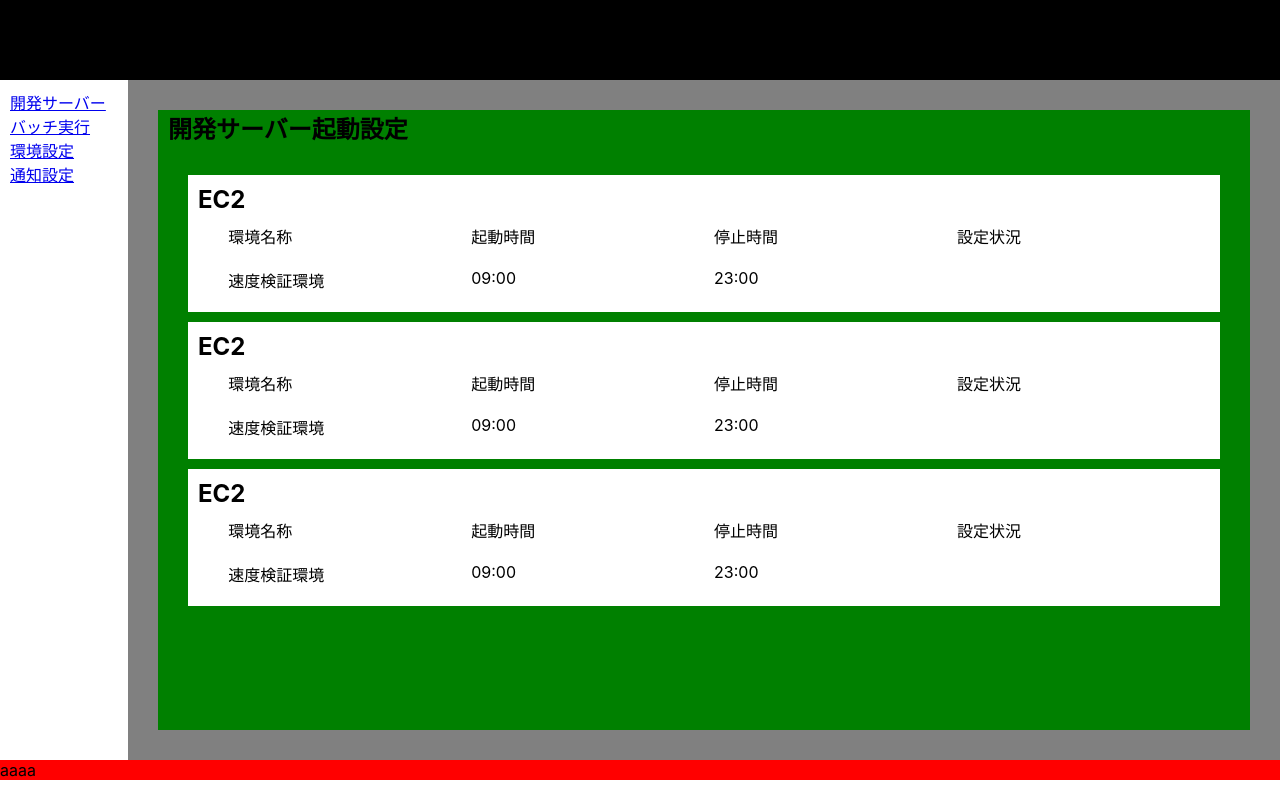
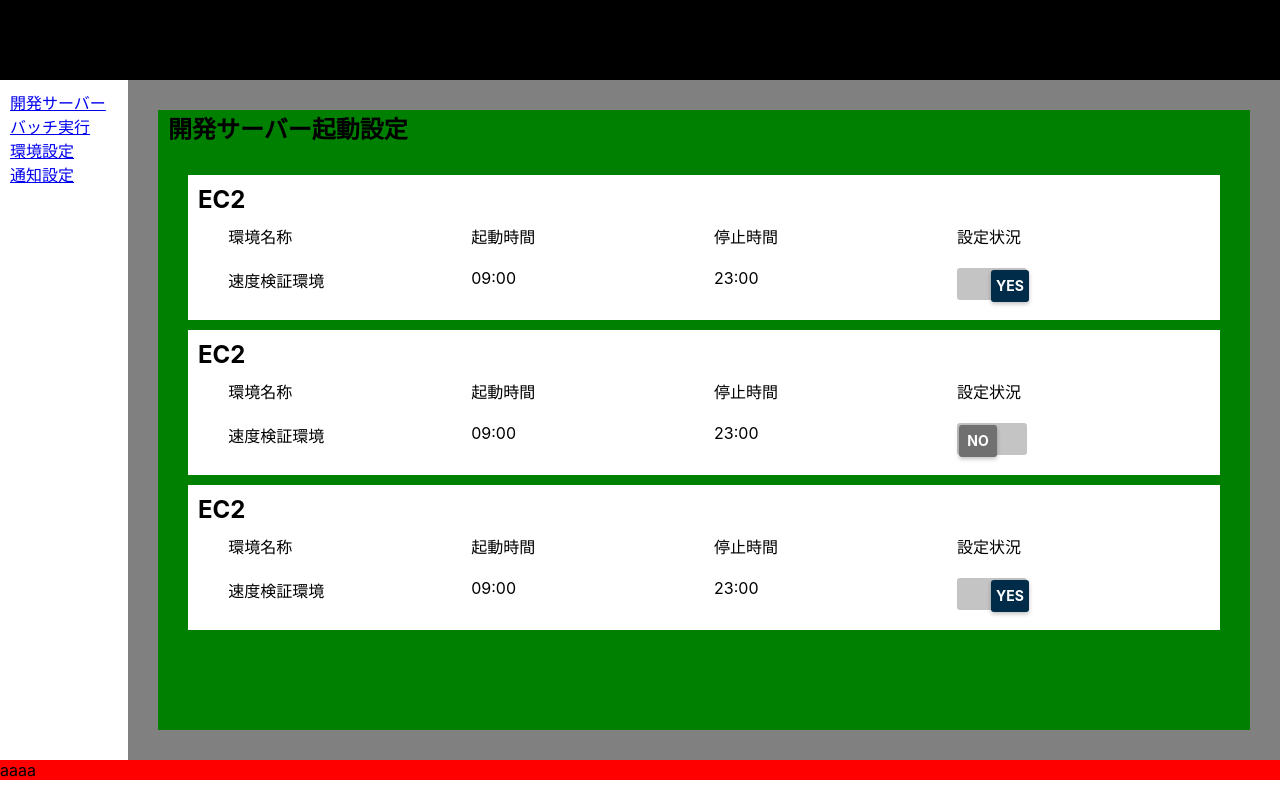
Before and after one commit to y-ytakahashi/cron_web, a React (Create React App) app: page / in a window 1280 px wide. Built offline with nearby package versions, Linux system fonts and the light colour scheme.

Commit message:
toggle buttonの追加

```diff
--- /dev/null
+++ b/src/Component/CommonParts/ToggleButton.module.scss
@@ -0,0 +1,42 @@
+
+.toggle_container {
+  width: 70px;
+  background-color: #c4c4c4;
+  cursor: pointer;
+  user-select: none;
+  border-radius: 3px;
+  padding:2px;
+  height: 32px;
+  position: relative;
+}
+
+.dialog_button {
+  font-size: 14px;
+  line-height: 16px;
+  font-weight: bold;
+  cursor: pointer;
+  background-color: #002b49;
+  color: white;
+  padding: 8px 12px;
+  border-radius: 18px;
+  box-shadow: 0px 4px 4px rgba(0, 0, 0, 0.25);
+  min-width: 46px;
+  display: flex;
+  justify-content: center;
+  align-items: center;
+  width: 38px;
+  min-width: unset;
+  border-radius: 3px;
+  box-sizing: border-box;
+  box-shadow: 0px 2px 4px rgba(0, 0, 0, 0.25);
+  position: absolute;
+  left: 34px;
+  transition: all 0.3s ease;
+
+}
+
+.dialog_button__left {
+  @extend .dialog_button;
+  background-color: #707070;
+  left: 2px;
+}
--- /dev/null
+++ b/src/Component/CommonParts/ToggleButton.tsx
@@ -0,0 +1,18 @@
+import React from 'react'
+import Style from './ToggleButton.module.scss'
+
+const ToggleButton = (props: any) => {
+  const { selected, toggleSelected} = props
+  return (
+    <div className={Style.toggle_container} onClick={toggleSelected}>
+      <div className={selected ?  Style.dialog_button : Style.dialog_button__left}>
+          {selected ? "YES" : "NO"}
+      </div>
+
+    </div>
+
+
+  )
+}
+
+export default ToggleButton
--- a/src/Component/MainSetting/MainSetting.tsx
+++ b/src/Component/MainSetting/MainSetting.tsx
@@ -21,7 +21,7 @@ const setting_items = [
       uptime: "09:00",
       down_time: "23:00"
     },
-    setting_enable: true
+    setting_enable: false
   },
   {
     _id: "1",
--- a/src/Component/MainSetting/MainSettingItem.tsx
+++ b/src/Component/MainSetting/MainSettingItem.tsx
@@ -1,11 +1,12 @@
 import { promises } from 'fs'
-import React from 'react'
+import React, {useState} from 'react'
 import Style from './MainSettingItem.module.scss'
+import ToggleButton from '../CommonParts/ToggleButton'
 
 const MainSettingItem = (props: any) => {
-  console.log(props)
+
   const { category, setting_name, setting_params, setting_enable } = props.card_item
-  console.log(setting_params)
+  const [selected, setSelected ] = useState(setting_enable);
   return (
     <div className={Style.MainSettingItem}>
       <div className={Style.MainSettingItem__card}>
@@ -30,7 +31,12 @@ const MainSettingItem = (props: any) => {
               )
             })
           }
-          <div　className={Style.MainSettingItem__item}>{setting_enable}</div>
+          <div　className={Style.MainSettingItem__item}>
+            <ToggleButton
+              selected={selected}
+              toggleSelected={()=>{setSelected(!selected)}}
+            />
+          </div>
         </div>
       </div>
 
```
